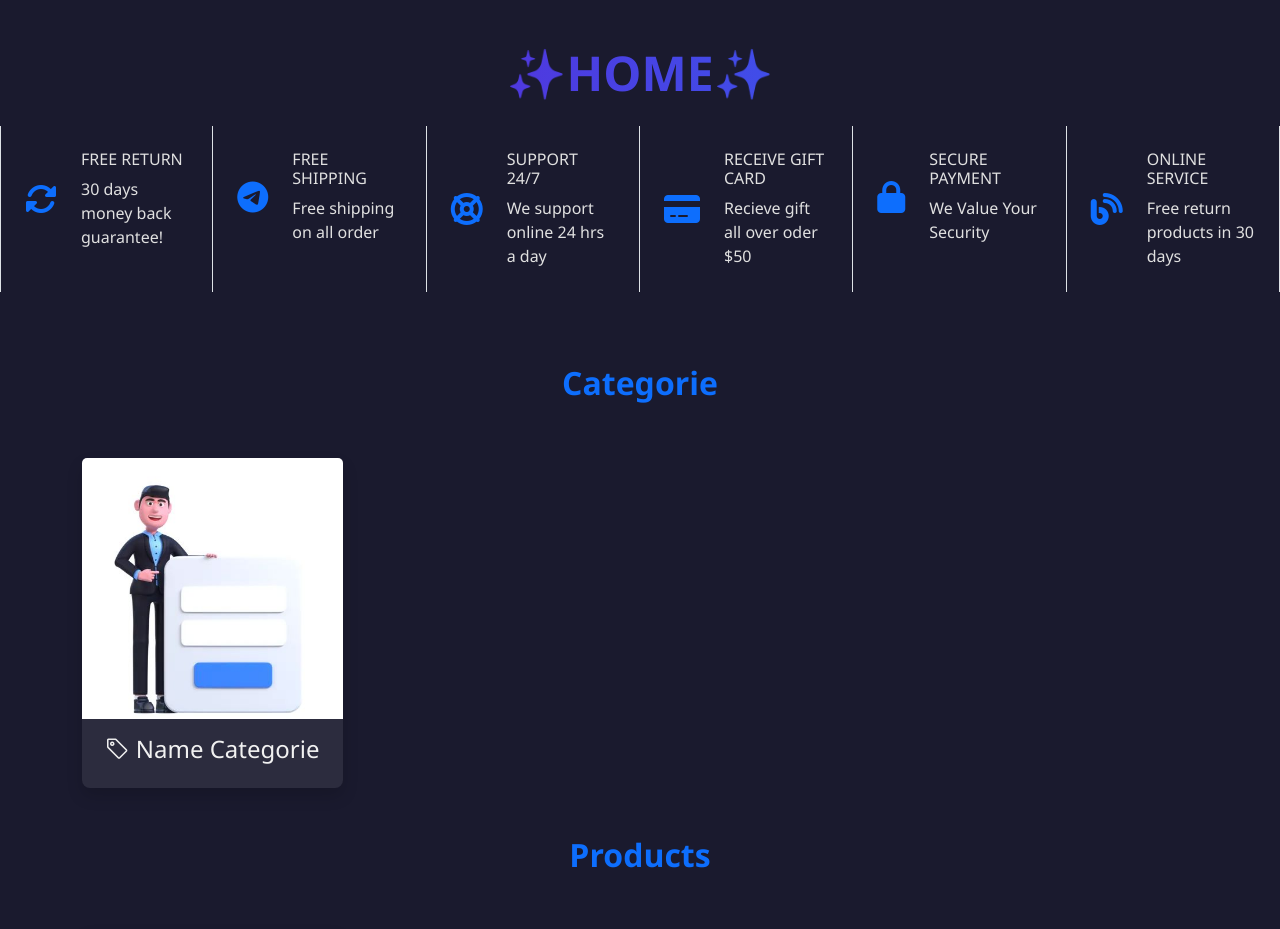
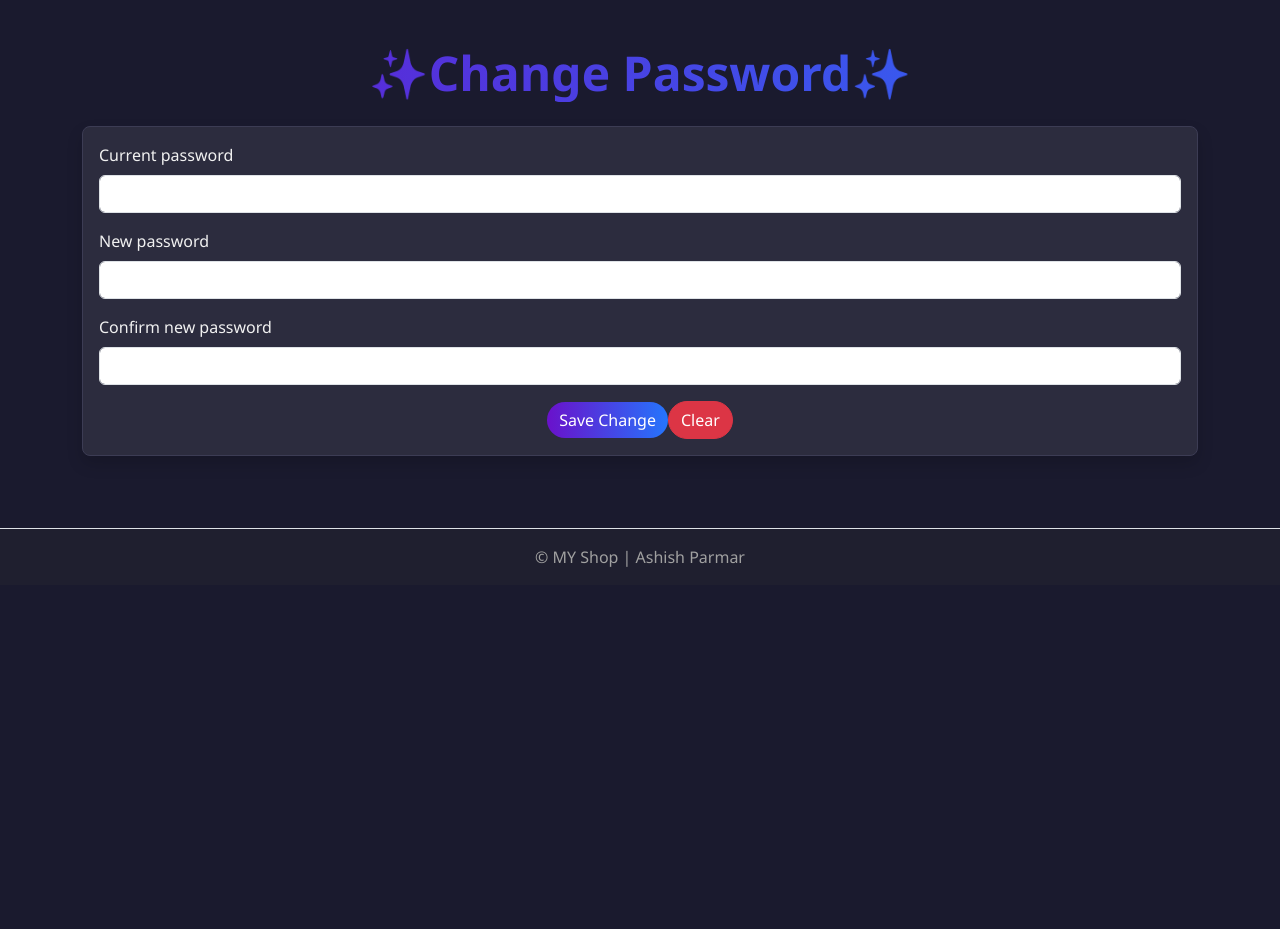
Before and after one commit to aashishword004-alt/project2, a React (Create React App) app in the folder app2/: page /changepassword in a window 1280 px wide. Shown: the part 100-1029 px from the top of the page. After the commit the page ends 800 px from the top, so only its background shows below. Built offline with nearby package versions, Linux system fonts and the light colour scheme.

Commit message:
routingcomplate

```diff
--- a/app2/public/index.html
+++ b/app2/public/index.html
@@ -18,15 +18,17 @@
       href="https://cdnjs.cloudflare.com/ajax/libs/font-awesome/6.4.2/css/all.min.css"
       rel="stylesheet"
     />
+
     <!-- ✅ Bootstrap Icons -->
     <link
       rel="stylesheet"
       href="https://cdn.jsdelivr.net/npm/bootstrap-icons@1.10.5/font/bootstrap-icons.css"
     />
+
     <link rel="stylesheet" href="%PUBLIC_URL%/theme/css/main.css" />
   </head>
+
   <body>
-    <noscript>You need to enable JavaScript to run this app.</noscript>
     <div id="root"></div>
 
     <!-- ✅ Bootstrap JS -->
--- a/app2/src/changepassword.js
+++ b/app2/src/changepassword.js
@@ -1,8 +1,74 @@
 import { Component } from "react";
+import Navbar from "./navBar";
+import Footer from "./footer";
 
-class ChangePassword extends Component{
-    render(){
-        return();
+class ChangePassword extends Component {
+    render() {
+        return (<>
+            <Navbar />
+            <div className=" py-3">
+                <h1 className="page-heading">✨Change Password✨</h1>
+            </div>
+            <div className="container">
+                <div className="row">
+                    <div className="col-12">
+                        <div className="card shadow mb-4 ">
+                            <div className="card-body">
+                                <form action="" encType="multipart/form-data" method="post">
+                                    <div className="mb-3">
+                                        <label htmlFor="" className="form-label">
+                                            Current password
+                                        </label>
+                                        <input
+                                            type="password"
+                                            name=""
+                                            id=""
+                                            className="form-control"
+                                            required=""
+                                        />
+                                    </div>
+                                    <div className="mb-3">
+                                        <label htmlFor="" className="form-label">
+                                            New password
+                                        </label>
+                                        <input
+                                            type="password"
+                                            name=""
+                                            id=""
+                                            className="form-control"
+                                            required=""
+                                        />
+                                    </div>
+                                    <div className="mb-3">
+                                        <label htmlFor="" className="form-label">
+                                            Confirm new password
+                                        </label>
+                                        <input
+                                            type="password"
+                                            name=""
+                                            id=""
+                                            className="form-control"
+                                            required=""
+                                        />
+                                    </div>
+                                    <div align="center">
+                                        <button type="submit" className="btn btn-primary">
+                                            {" "}
+                                            Save Change
+                                        </button>
+                                        <button type="reset" className="btn btn-danger">
+                                            Clear
+                                        </button>
+                                    </div>
+                                </form>
+                            </div>
+                        </div>
+                    </div>
+                </div>
+            </div>
+            <Footer/>
+        </>
+        );
     }
 }
 export default ChangePassword;
--- a/app2/src/home.js
+++ b/app2/src/home.js
@@ -1,14 +1,19 @@
 import { Component } from "react";
 import Navbar from "./navBar";
 import Footer from "./footer";
+
 class Home extends Component {
     render() {
-        return (<>
-            <Navbar />
-            {/* Main Content */}
+        return (
+            <>
+
+
+                <Navbar/>
+
                 <div className="py-3 text-center">
                     <h1 className="page-heading">✨HOME✨</h1>
                 </div>
+
                 <div className="container-fluid px-0">
                     <div className="row g-0">
                         <div
@@ -98,16 +103,18 @@ class Home extends Component {
                     </div>
                 </div>
 
+
+                {/* Categories */}
                 <div className="container my-4">
                     <div className="row py-5">
                         <div className="col-12 h2 text-center fw-bold text-primary">
-                        Categorie
+                            Categories
                         </div>
                     </div>
-                {/* Responsive Category Card */}
-                <div className="row g-4 ">
+
+                    <div className="row g-4">
                         <div className="col-12 col-sm-6 col-md-4 col-lg-3">
-                        <div className="card shadow border-0 category-card h-100">
+                            <div className="card shadow border-0 h-100">
                                 <img
                                     src="theme/img/Login Page 3D Icon - Free Download People 3D Icons _ IconScout.jpeg"
                                     className="card-img-top img-fluid"
@@ -115,44 +122,44 @@ class Home extends Component {
                                 />
                                 <div className="card-body text-center">
                                     <h4 className="card-title">
-                                    <i className="bi bi-tag" /> Name Categorie
+                                        <i className="bi bi-tag" /> Category Name
                                     </h4>
-
                                 </div>
                             </div>
                         </div>
                     </div>
+
                     {/* Products */}
                     <div className="row py-5">
-                    <div className="col-12 h2 text-center fw-bold text-primary">Products</div>
+                        <div className="col-12 h2 text-center fw-bold text-primary">
+                            Products
                         </div>
+                    </div>
+
                     <div className="row g-4">
                         <div className="col-12 col-sm-6 col-md-4 col-lg-3">
-                        <div className="card shadow border-0 category-card h-100">
+                            <div className="card shadow border-0 h-100">
                                 <img
                                     src="theme/img/Login Page 3D Icon - Free Download People 3D Icons _ IconScout.jpeg"
                                     className="card-img-top img-fluid"
                                     alt="Product"
                                 />
                                 <div className="card-body text-center">
-                                <a href="#">
                                     <h4 className="card-title">
-                                        <i className="bi bi-tag" /> Name Product
+                                        <i className="bi bi-tag" /> Product Name
                                     </h4>
-                                </a>
                                     <p className="card-text">Price: ₹7500</p>
-                                <div>
-                                    <button className="btn btn-primary w-100">Add Cart</button>
+                                    <button className="btn btn-primary w-100">Add to Cart</button>
                                 </div>
                             </div>
                         </div>
                     </div>
                 </div>
-                {/* Footer */}
-                <Footer />
-            </div>
+                <Footer/>
+
             </>
-        )
+        );
     }
 }
+
 export default Home;
--- a/app2/src/index.js
+++ b/app2/src/index.js
@@ -1,33 +1,32 @@
 import ReactDOM from 'react-dom/client';
 import { BrowserRouter, Routes, Route } from "react-router-dom";
 import React from "react";
+
 import Home from './home';
-import Navbar from './navBar';
-import Footer from './footer';
 import Category from './categorys';
 import Products from './products';
 import Login from './login';
 import ViewProduct from './viewproduct';
-import Cart from './catr'; // typo fixed: was "catr"
-import Checkout from './checkout'; // typo fixed: was "Chackout"
+import Cart from './cart';
+import Checkout from './checkout';
+import ChangePassword from './changepassword';
 
 function MYapp() {
   return (
     <BrowserRouter>
-      <Navbar />
       <Routes>
         <Route path="/" element={<Home />} />
-        <Route path="/category" element={<Category />} />
+        <Route path="/categorys" element={<Category />} />
         <Route path="/products" element={<Products />} />
         <Route path="/login" element={<Login />} />
         <Route path="/viewproduct" element={<ViewProduct />} />
         <Route path="/cart" element={<Cart />} />
         <Route path="/checkout" element={<Checkout />} />
+        <Route path="/changepassword" element={<ChangePassword />} />
       </Routes>
-      <Footer />
     </BrowserRouter>
   );
 }
 
 const root = ReactDOM.createRoot(document.getElementById('root'));
-root.render(<Home />);
+root.render(<MYapp />);
--- a/app2/src/navBar.js
+++ b/app2/src/navBar.js
@@ -1,13 +1,14 @@
 import { Component } from "react";
+import { Link } from "react-router-dom";
 
 class Navbar extends Component{
     render()
     {
         return(   <nav className="navbar navbar-expand-lg navbar-dark sticky-top mb-5">
                 <div className="container-fluid">
-                    <a className="navbar-brand fw-bold" href="#">
+                    <Link className="navbar-brand fw-bold" to="#">
                         <i className="bi bi-cart4" /> Online Shop
-                    </a>
+                    </Link>
                     <button
                         className="navbar-toggler text-white"
                         type="button"
@@ -22,39 +23,39 @@ class Navbar extends Component{
                     <div className="collapse navbar-collapse" id="navbarNav">
                         <ul className="navbar-nav ms-auto text-center">
                             <li className="nav-item">
-                                <a className="nav-link active" href="home.html">
+                                <Link className="nav-link active" to="/">
                                     <i className="bi bi-house-fill" /> HOME
-                                </a>
+                                </Link>
                             </li>
                             <li className="nav-item">
-                                <a className="nav-link" href="category.html">
+                                <Link className="nav-link" to="/categorys">
                                     <i className="bi bi-bag" /> Categories
-                                </a>
+                                </Link>
                             </li>
                             <li className="nav-item">
-                                <a className="nav-link" href="products.html">
+                                <Link className="nav-link" to="/products">
                                     <i className="bi bi-box-seam-fill" /> Products
-                                </a>
+                                </Link>
                             </li>
                             <li className="nav-item">
-                                <a className="nav-link" href="admin_orders.html">
+                                <Link className="nav-link" to="/cart">
                                     <i className="bi bi-cart-check-fill" /> Cart
-                                </a>
+                                </Link>
                             </li>
                             <li className="nav-item">
-                                <a className="nav-link" href="chekeout.html">
+                                <Link className="nav-link" to="/checkout">
                                     <i className="bi bi-bag-check" /> Checkout
-                                </a>
+                                </Link>
                             </li>
                             <li className="nav-item">
-                                <a className="nav-link" href="admin_change_password.html">
+                                <Link className="nav-link" to="/changepassword">
                                     <i className="bi bi-key" /> Change Password
-                                </a>
+                                </Link>
                             </li>
                             <li className="nav-item">
-                                <a className="nav-link" href="Login.html">
+                                <Link className="nav-link" to="/login">
                                     <i className="bi bi-box-arrow-in-right" /> Logout
-                                </a>
+                                </Link>
                             </li>
                         </ul>
                     </div>
```
Also changed, not shown: app2/src/cart.js (renamed from app2/src/catr.js). Lines whose indentation alone changed are shown as unchanged.
